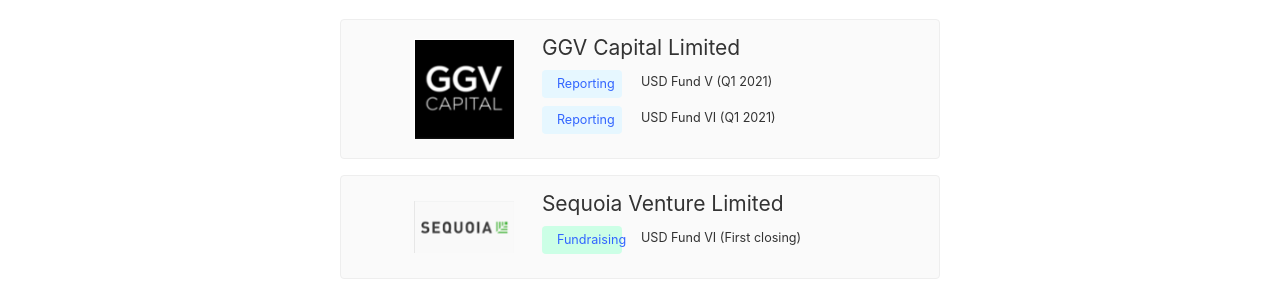
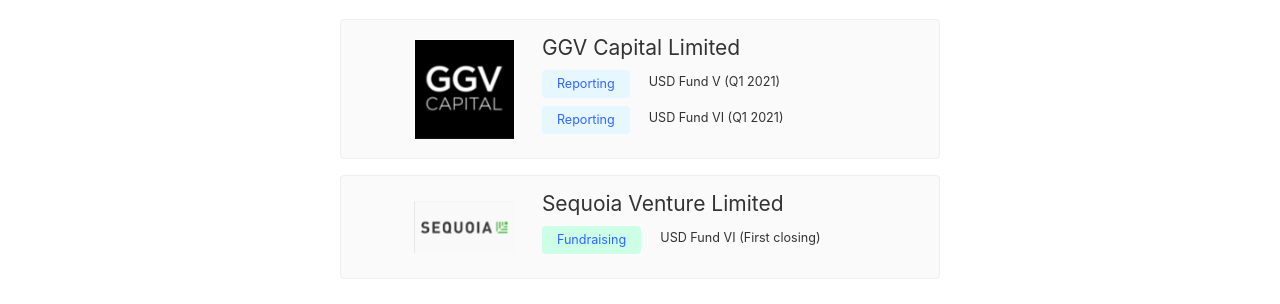
Before and after one commit to smileyOpal/investor-portal, an Angular app: page /funds in a window 1280 px wide. Shown: the part 151-455 px from the top of the page. Built offline with nearby package versions, Linux system fonts and the light colour scheme; what angular2-chartjs would draw is missing.

Commit message:
add note and adjust style
add note and adjust style

```diff
--- a/src/app/fund-list/fund-list.component.scss
+++ b/src/app/fund-list/fund-list.component.scss
@@ -69,8 +69,8 @@
 
         .flex-item-left {
           margin-left: 0;
-          flex: 80px;
-          width: 80px;
+          flex: 100px;
+          width: 100px;
           border-radius: 4px;
           color: #3366ff;
           padding: 2px 15px;
```
Also changed, not shown: 1 other file (tests, documents, lock files or other folders).
